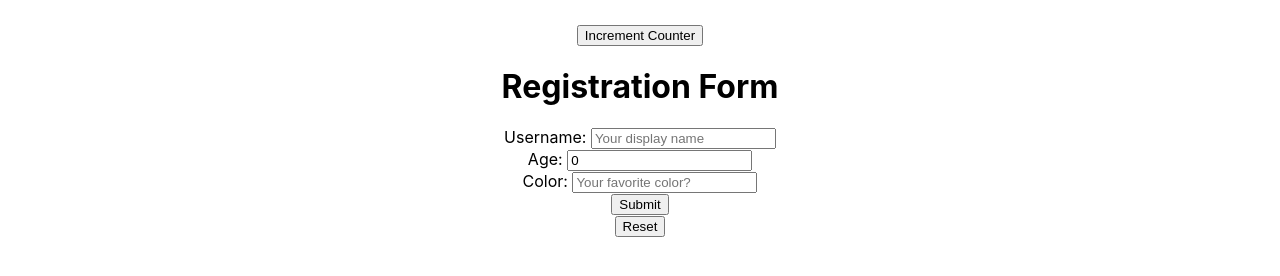
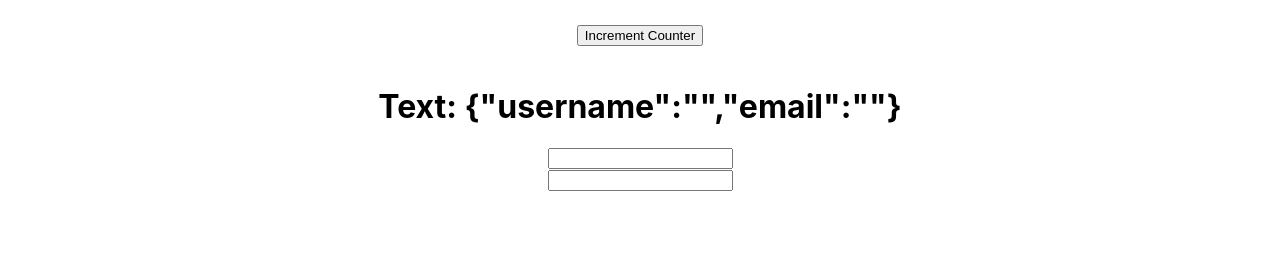
Before and after one commit to Tai-Huynh-1/web-winter, a React (Create React App) app in the folder class/my-app/: page / in a window 1280 px wide. Shown: the part 268-544 px from the top of the page. Built offline with nearby package versions, Linux system fonts and the light colour scheme.

Commit message:
Day 21: Lifting State, Hooks intro

```diff
--- a/class/my-app/src/App.jsx
+++ b/class/my-app/src/App.jsx
@@ -1,5 +1,6 @@
 import "./App.css";
 import Clock from "./components/Clock";
+import ControlledFunc from "./components/ControlledFunc";
 import Counter from "./components/Counter";
 import Form from "./components/Form";
 import Greeting from "./components/Greeting";
@@ -9,6 +10,7 @@ import Left from "./components/Left";
 import MovieList from "./components/MovieList";
 import MultiFieldForm from "./components/MultiFieldForm";
 import NameTag from "./components/NameTag";
+import Parent from "./components/Parent";
 import Right from "./components/Right";
 import SplitPane from "./components/SplitPane";
 import Toggle from "./components/Toggle";
@@ -29,7 +31,12 @@ function App() {
 				<SplitPane left={<Left />} right={<Right />} />
 				<Clock />
 
-				<MultiFieldForm />
+				<br />
+				<ControlledFunc />
+
+				{/* <Parent /> */}
+
+				{/* <MultiFieldForm /> */}
 
 				{/* <Form />
 
--- /dev/null
+++ b/class/my-app/src/components/ChildA.jsx
@@ -0,0 +1,18 @@
+import { Component } from "react";
+import ChildB from "./ChildB";
+
+class ChildA extends Component {
+	constructor(props) {
+		super(props);
+	}
+
+	render() {
+		return (
+			<div>
+				<h1>Child A Counter: ${this.props.counter}</h1>
+			</div>
+		);
+	}
+}
+
+export default ChildA;
--- /dev/null
+++ b/class/my-app/src/components/ChildB.jsx
@@ -0,0 +1,17 @@
+import { Component } from "react";
+
+class ChildB extends Component {
+	constructor(props) {
+		super(props);
+	}
+
+	render() {
+		return (
+			<div>
+				<h1>Child B Counter: ${this.props.counter}</h1>
+			</div>
+		);
+	}
+}
+
+export default ChildB;
--- /dev/null
+++ b/class/my-app/src/components/ControlledFunc.jsx
@@ -0,0 +1,32 @@
+import React, { useState } from "react";
+
+const ControlledFunc = () => {
+	/**
+	 * useState hook returns an array with 2 items [state, stateSetterFunction]. We destructured those 2 values to access them directly in the functional component.
+	 */
+	const [form, setForm] = useState({
+		username: "",
+		email: "",
+	});
+
+	function handleChange(event) {
+		const { value, name } = event.target;
+
+		// use callback function to return new state object to get most up-to-date form state
+		setForm((prevForm) => ({
+			...prevForm,
+			[name]: value,
+		}));
+	}
+
+	return (
+		<>
+			<h1>Text: {JSON.stringify(form)}</h1>
+			<input type="text" id="username" name="username" value={form.username} onChange={handleChange} />
+			<br />
+			<input type="email" id="email" name="email" value={form.email} onChange={handleChange} />
+		</>
+	);
+};
+
+export default ControlledFunc;
--- /dev/null
+++ b/class/my-app/src/components/Parent.jsx
@@ -0,0 +1,31 @@
+import { Component } from "react";
+import ChildA from "./ChildA";
+import ChildB from "./ChildB";
+
+/**
+ * A parent container component that maintains the counter state to be passed down into ChildA and ChildB component. The counter state is lifted to Parent to be centralized and synchronized. This demonstrates "state lifting". This can cause issue (prop drilling) if it has too many intermediate components in between the component that maintains the state and the descendent component that uses the state.
+ */
+class Parent extends Component {
+	constructor(props) {
+		super(props);
+		this.state = {
+			counter: 0,
+		};
+	}
+
+	render() {
+		return (
+			<div>
+				<h1>Parent</h1>
+
+				<ChildA counter={this.state.counter} />
+
+				<br />
+
+				<ChildB counter={this.state.counter} />
+			</div>
+		);
+	}
+}
+
+export default Parent;
```
Also changed, not shown: class/my-app/src/components/FilterableProductTable/ProductTable/ProductCategoryRow.jsx (added, +13 -0 lines), class/my-app/src/components/FilterableProductTable/ProductTable/ProductRow.jsx (added, +7 -0 lines), class/my-app/src/components/FilterableProductTable/ProductTable/index.jsx (added, +20 -0 lines), class/my-app/src/components/FilterableProductTable/SearchBar.jsx (added, +13 -0 lines), class/my-app/src/components/FilterableProductTable/index.jsx (added, +20 -0 lines), class/my-app/src/components/ClockB.jsx (added).
